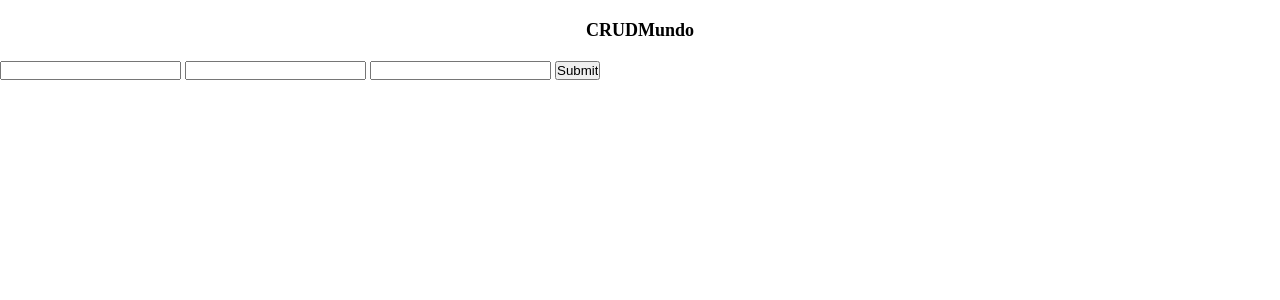
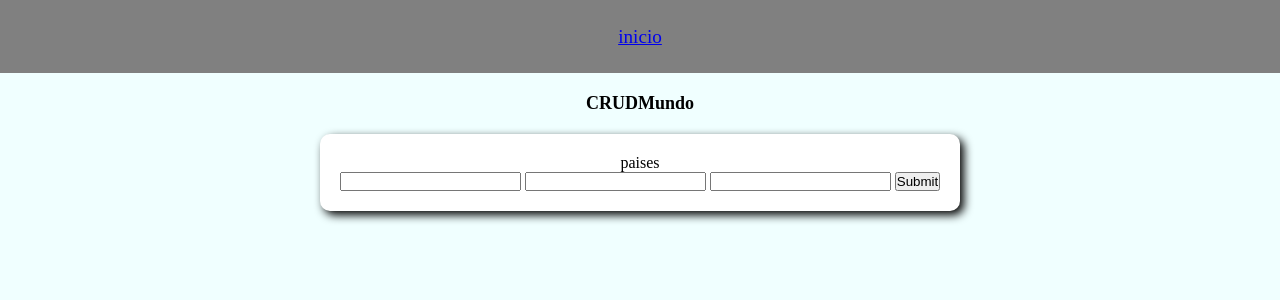
Before and after one commit to guilhermenanni/CRUDMundo, a PHP site: page / in a window 1280 px wide. Shown: the top 300 px of the page. Run offline with PHP 8.4, Linux system fonts and the light colour scheme.

Commit message:
alteraçoes no css e html das paginas web

```diff
--- /dev/null
+++ b/web/assets/styles.css
@@ -0,0 +1,48 @@
+*{
+    padding: 0%;
+    border: 0%;
+    margin: 0%;
+    box-sizing: border-box;
+}
+
+header{
+    text-align: center;
+    background-color: grey;
+    padding: 2%;
+    font-size: larger;
+    width: 100%;
+}
+
+main{
+    flex-direction: column;
+    align-content: center;
+}
+
+body{
+    display: flex;
+    flex-direction: column;
+    text-align: center;
+    justify-content: center;
+    background-color:azure;
+    justify-items: center;
+    align-items: center;
+}
+
+.tabela-pais{
+    background-color: white;
+    border-radius: 10px;
+    box-shadow: 4px 4px 10px black;
+    padding: 20px;
+}
+
+.pre-form{
+    text-align: center;
+    padding: 10px;
+}
+
+.pre-form h1{
+    text-align: center;
+    padding: 10px;
+    font-size: large;
+    font-weight: bold;
+}
--- a/web/conn.php
+++ b/web/conn.php
@@ -11,7 +11,6 @@ if (!$conex){
     die ("falha na conexao, " .mysqli_connect_error());
 }
 
-echo "conexao realizada com sucesso";
 mysqli_select_db($conex, $database);
 
 ?>
--- /dev/null
+++ b/web/footer.php
@@ -0,0 +1,5 @@
+<footer>
+    <div class="agradecimentos">
+        <p>obrigado pela atenção</p>
+    </div>
+</footer>
--- /dev/null
+++ b/web/header.php
@@ -0,0 +1,5 @@
+<header>
+    <div>
+        <a href="index.php">inicio</a>
+    </div>
+</header>
--- a/web/index.html
+++ b/web/index.php
@@ -1,12 +1,15 @@
+<?php include("conn.php"); ?>
+
 <!DOCTYPE html>
 <html lang="en">
 
 <head>
     <meta charset="UTF-8">
     <meta name="viewport" content="width=device-width, initial-scale=1.0">
-    <link rel="stylesheet" href="styles.css">
+    <link rel="stylesheet" href="assets/styles.css">
     <title>CRUDMundo</title>
 </head>
+<?php require 'header.php' ?>
 
 <body>
     <main>
@@ -14,12 +17,15 @@
             <h1>CRUDMundo</h1>
         </div>
         <div class="tabela-pais">
-            <form action="index.php" method="post">
+            <div class="row-table-elements">
+                <p>paises</p>
+                <form action="index.php" method="post">
                 <input type="text" name="nm_pais">
                 <input type="text" name="lingua_pais">
                 <input type="text" name="continente_pais">
                 <input type="submit" name="enviar">
-            </form>
+                </form>
+            </div>
         </div>
 
     </main>
--- a/web/styles.css
+++ /dev/null
@@ -1,17 +0,0 @@
-*{
-    padding: 0%;
-    border: 0%;
-    margin: 0%;
-}
-
-.pre-form{
-    text-align: center;
-    padding: 10px;
-}
-
-.pre-form h1{
-    text-align: center;
-    padding: 10px;
-    font-size: large;
-    font-weight: bold;
-}
```
